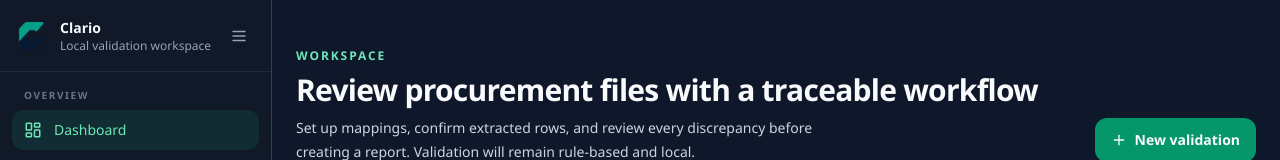
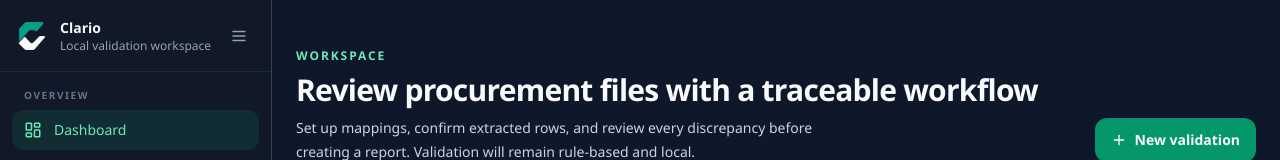
Before and after one commit to xKurty06/clario, a React (Vite) app in the folder frontend/: page / in a window 1280 px wide. Both pictures are taken after a click on the button "Dark". Shown: the top 160 px of the page. Built offline with nearby package versions, Linux system fonts and the light colour scheme; no server answers.

Commit message:
fix: update logo handling for dark theme and adjust visibility styles

```diff
--- a/frontend/src/components/layout/AppShell.tsx
+++ b/frontend/src/components/layout/AppShell.tsx
@@ -16,7 +16,8 @@ import { appConfig } from "../../app/config";
 import { CommonFieldsChooser } from "../validation/CommonFieldsChooser";
 import { ThemeSwitcher } from "./ThemeSwitcher";
 
-const logoSrc = "/assets/clario-logo_light.png";
+const logoLightSrc = "/assets/clario-logo_light.png";
+const logoDarkSrc = "/assets/clario-logo_dark.png";
 
 interface NavigationSection {
   label: string;
@@ -64,10 +65,16 @@ export function AppShell() {
             >
               <span className="relative grid size-8 place-items-center overflow-hidden rounded-[10px] bg-white transition-transform duration-200 group-hover:scale-105 group-active:scale-95">
                 <img
-                  src={logoSrc}
+                  src={logoLightSrc}
                   alt=""
                   aria-hidden="true"
-                  className="size-7 object-contain transition-all duration-200 group-hover:-translate-x-2 group-hover:opacity-0 group-focus-visible:-translate-x-2 group-focus-visible:opacity-0"
+                  className="clario-logo clario-logo--light size-7 object-contain transition-all duration-200 group-hover:-translate-x-2 group-hover:opacity-0 group-focus-visible:-translate-x-2 group-focus-visible:opacity-0"
+                />
+                <img
+                  src={logoDarkSrc}
+                  alt=""
+                  aria-hidden="true"
+                  className="clario-logo clario-logo--dark size-7 object-contain transition-all duration-200 group-hover:-translate-x-2 group-hover:opacity-0 group-focus-visible:-translate-x-2 group-focus-visible:opacity-0"
                 />
                 <PanelRightOpen aria-hidden="true" className="absolute size-[17px] translate-x-2 opacity-0 transition-all duration-200 group-hover:translate-x-0 group-hover:opacity-100 group-focus-visible:translate-x-0 group-focus-visible:opacity-100" />
               </span>
@@ -75,7 +82,8 @@ export function AppShell() {
           ) : (
             <>
               <div className="sidebar-expand-enter grid size-8 shrink-0 place-items-center rounded-[10px] bg-white">
-                <img src={logoSrc} alt="" aria-hidden="true" className="size-7 object-contain" />
+                <img src={logoLightSrc} alt="" aria-hidden="true" className="clario-logo clario-logo--light size-7 object-contain" />
+                <img src={logoDarkSrc} alt="" aria-hidden="true" className="clario-logo clario-logo--dark size-7 object-contain" />
               </div>
               <div className="sidebar-expand-enter absolute left-[60px] right-[56px] min-w-0">
                 <p className="truncate text-sm font-semibold" title={appConfig.displayName}>{appConfig.displayName}</p>
--- a/frontend/src/styles/globals.css
+++ b/frontend/src/styles/globals.css
@@ -68,6 +68,18 @@ html[data-theme="dark"] {
 html { min-width: 0; overflow-x: clip; }
 body { margin: 0; min-width: 0; min-height: 100dvh; overflow-x: clip; background: var(--color-app); color: var(--color-text); }
 button, input, select, textarea { font: inherit; }
+
+.clario-logo--dark {
+  display: none;
+}
+
+html[data-theme="dark"] .clario-logo--light {
+  display: none;
+}
+
+html[data-theme="dark"] .clario-logo--dark {
+  display: block;
+}
 
 .theme-switcher {
   background: color-mix(in srgb, var(--color-panel-muted) 72%, var(--color-panel-soft));
```
